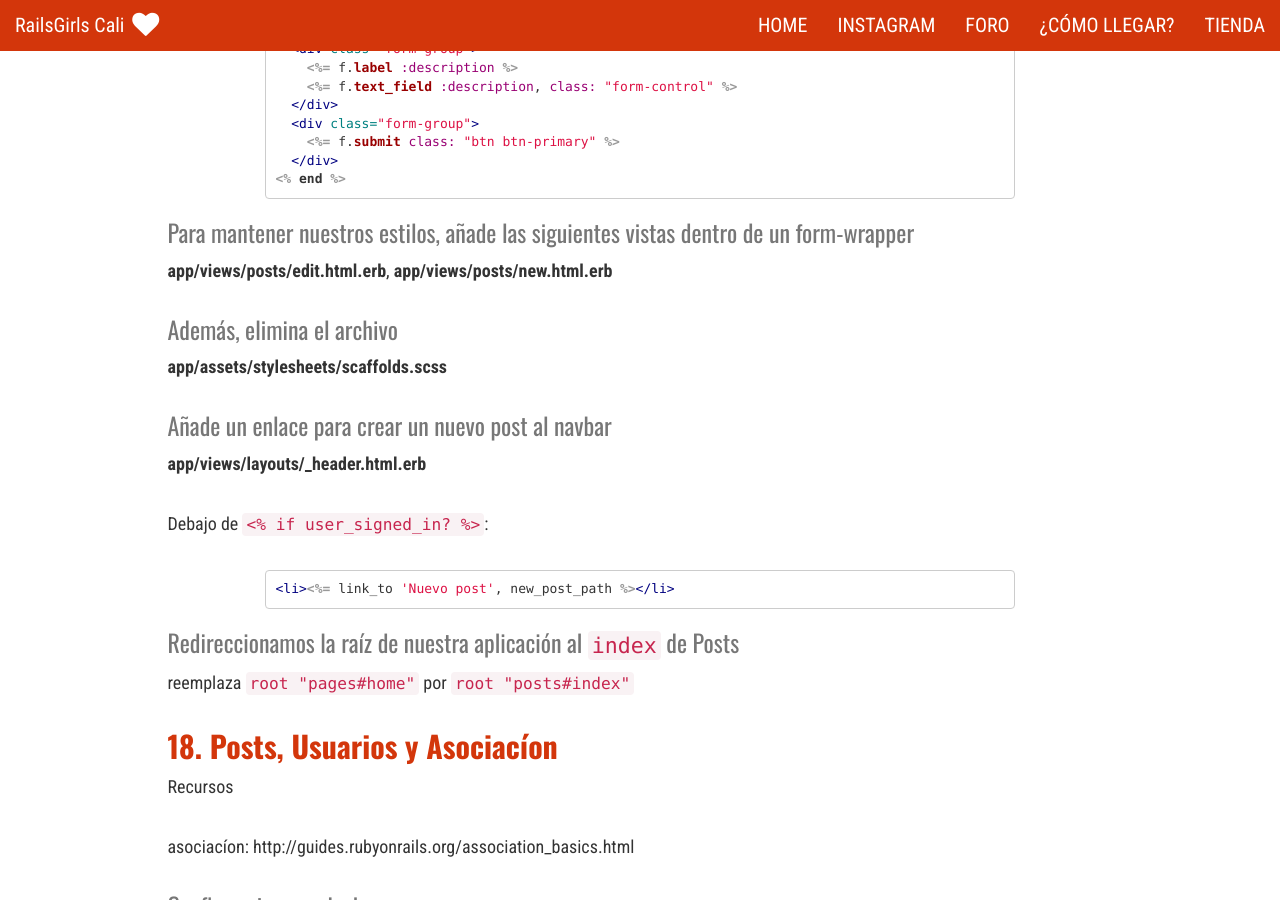
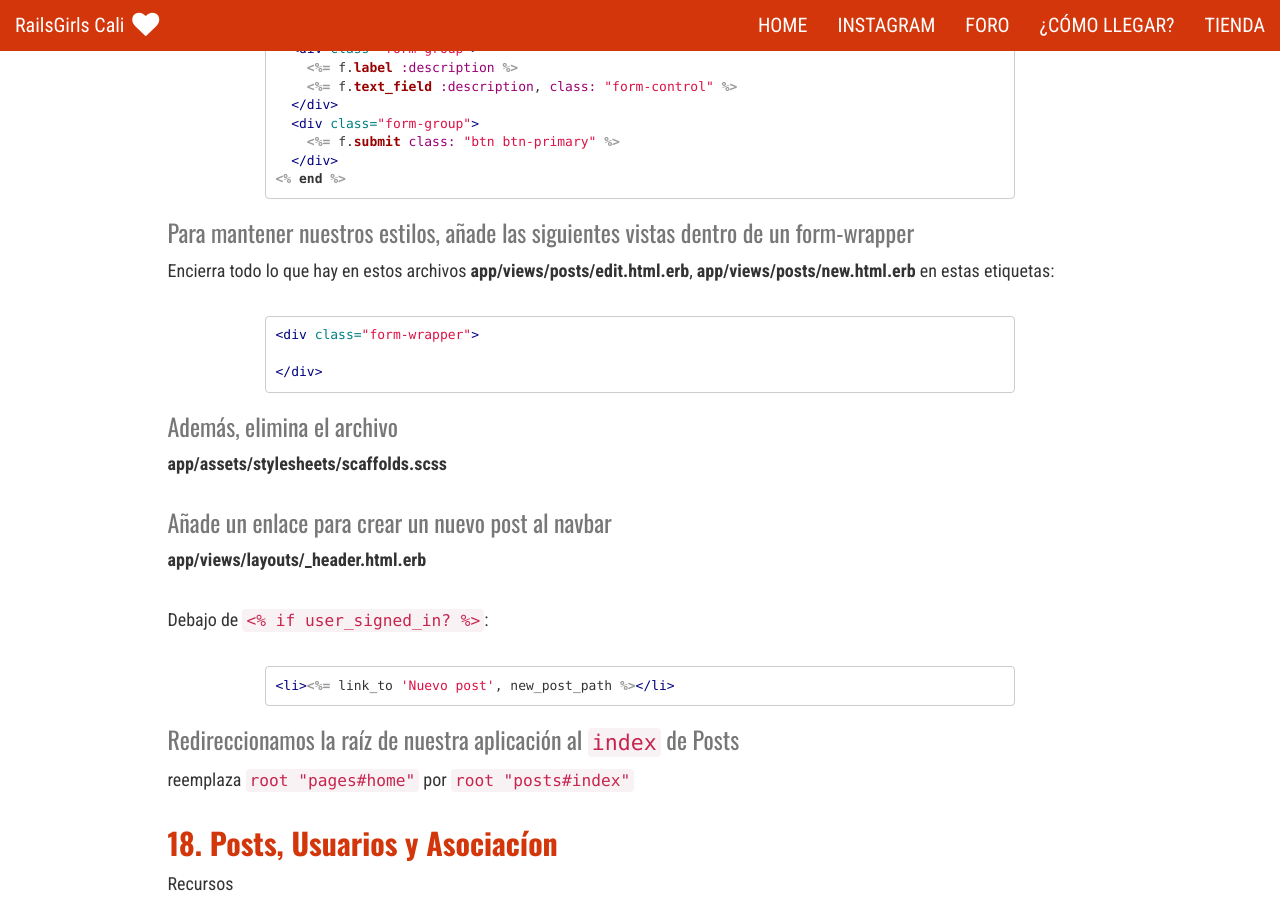
Before and after one commit to railsgirls-cali/railsgirls-cali.github.io, a Jekyll site: the page built from _pages/instagram.md, in a window 1280 px wide and 900 px high, scrolled down 14263 px. Built offline with Jekyll 4.4.1, drawn with Linux system fonts in a browser that asks for light colours; nearby versions of some CDN libraries; Markdown is read by kramdown in place of the engine named in the settings; some of the changed text lies outside the part shown.

Commit message:
Fixing form-wrapper step

````diff
--- a/_pages/instagram.md
+++ b/_pages/instagram.md
@@ -747,7 +747,13 @@ end
 
 ### Para mantener nuestros estilos, añade las siguientes vistas dentro de un form-wrapper
 
-**app/views/posts/edit.html.erb**, **app/views/posts/new.html.erb**
+Encierra todo lo que hay en estos archivos **app/views/posts/edit.html.erb**, **app/views/posts/new.html.erb** en estas etiquetas:
+
+```html
+<div class="form-wrapper">
+
+</div>
+```
 
 ### Además, elimina el archivo
 
@@ -962,7 +968,7 @@ bundle install
 ```ruby
 class Post < ActiveRecord::Base
   belongs_to :user
-  has_attached_file :image, :styles => { :medium => "640x", :thumb => "100x100>" }
+  has_attached_file :image, styles: { medium: "640x", thumb: "100x100" }
   validates_attachment_content_type :image, :content_type => /\Aimage\/.*\Z/
 end
 ```
````
